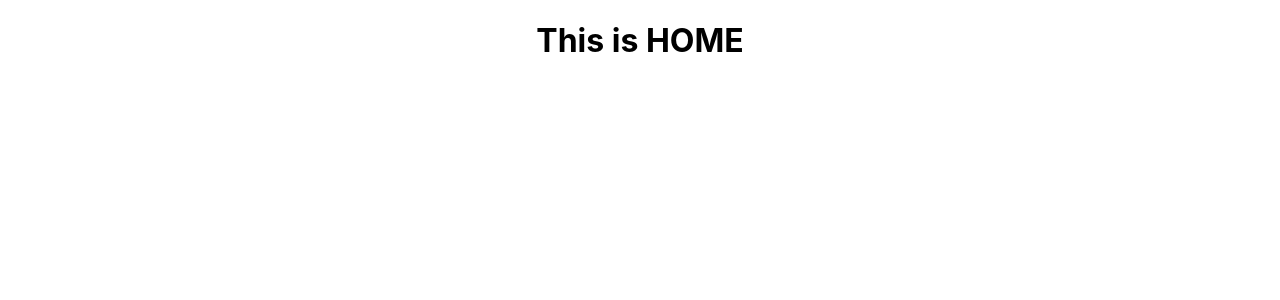
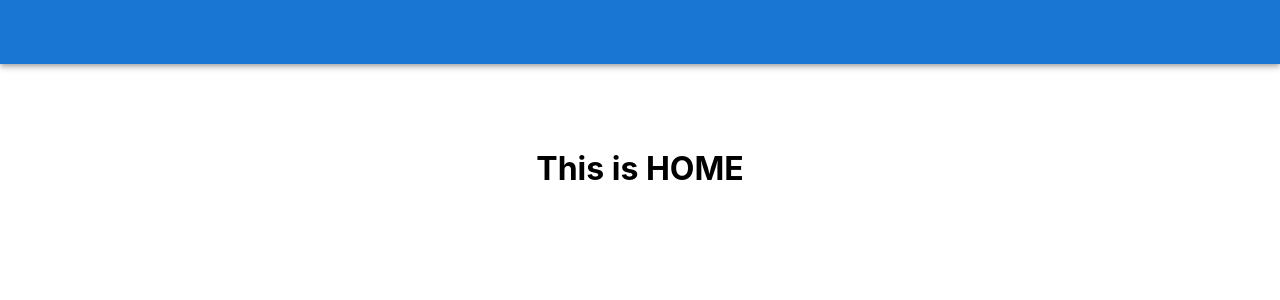
Before and after one commit to harryseong/admin.harryseong.com-r, a React (Create React App) app: page / in a window 1280 px wide. Shown: the top 300 px of the page. Built offline with nearby package versions, Linux system fonts and the light colour scheme.

Commit message:
Added Navbar

```diff
--- /dev/null
+++ b/src/components/navbar/Navbar.tsx
@@ -0,0 +1,27 @@
+import { AppBar, Toolbar, Typography } from "@mui/material";
+import './navbar.scss';
+import { red } from "@mui/material/colors";
+
+function Navbar() {
+
+    return (
+        <>
+            <AppBar position="sticky">
+                <Toolbar>
+                    <Typography
+                        color={red}
+                        className="logo"
+                        variant="h6"
+                        component="a"
+                        href="/">
+                        {process.env.REACT_APP_TITLE}
+                    </Typography>
+
+                </Toolbar>
+            </AppBar>
+            <Toolbar />
+        </>
+    );
+}
+
+export default Navbar;
--- /dev/null
+++ b/src/components/navbar/navbar.scss
@@ -0,0 +1,4 @@
+.logo {
+    text-decoration: none;
+    color: white;
+}
--- a/src/layouts/AppLayout.tsx
+++ b/src/layouts/AppLayout.tsx
@@ -1,11 +1,15 @@
 import { Outlet } from "react-router-dom";
+import Navbar from "../components/navbar/Navbar";
 
 
 export function AppLayout() {
     return (
         <div>
-            {/* <Navbar /> */}
-            <Outlet />
+            <Navbar />
+
+            <div>
+                <Outlet />
+            </div>
         </div>
     )
 }
```
